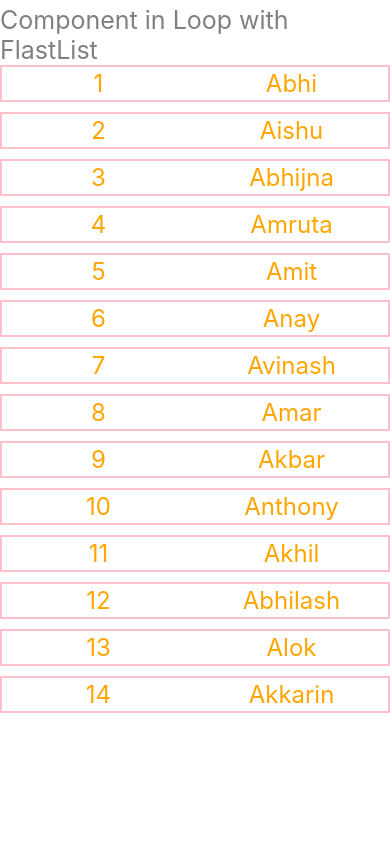
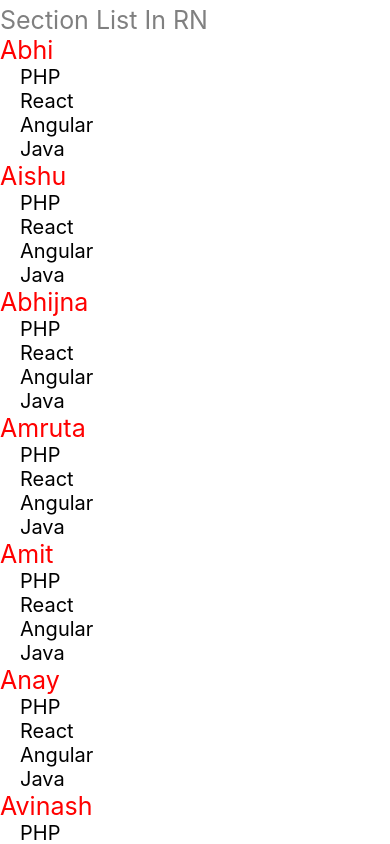
Before and after one commit to AbhishekMalkhedkar/FirstProject, a React Native app: screen / in a window 390 px wide. Shown: the top 844 px of the page. Built offline with nearby package versions, Linux system fonts and the light colour scheme.

Commit message:
Section List In RN

```diff
--- a/App.jsx
+++ b/App.jsx
@@ -5,87 +5,96 @@
  * @format
  */
 
-import { View, Text , StyleSheet, ScrollView, FlatList } from 'react-native';
+import { View, Text , StyleSheet, SectionList } from 'react-native';
 
 function App() {
   const users = [
     {
       id: 1,
       name: 'Abhi',
+      data : ["PHP" , "React", "Angular", "Java"]
     },
     {
       id: 2,
       name: 'Aishu',
+      data : ["PHP" , "React", "Angular", "Java"]
     },
     {
       id: 3,
       name: 'Abhijna',
+      data : ["PHP" , "React", "Angular", "Java"]
     },
     {
       id: 4,
       name: 'Amruta',
+      data : ["PHP" , "React", "Angular", "Java"]
     },
     {
       id: 5,
       name: 'Amit',
+      data : ["PHP" , "React", "Angular", "Java"]
     },
     {
       id: 6,
       name: 'Anay',
+      data : ["PHP" , "React", "Angular", "Java"]
     },
     {
       id: 7,
       name: 'Avinash',
+      data : ["PHP" , "React", "Angular", "Java"]
     },
     {
       id: 8,
       name: 'Amar',
+      data : ["PHP" , "React", "Angular", "Java"]
     },
     {
       id: 9,
       name: 'Akbar',
+      data : ["PHP" , "React", "Angular", "Java"]
     },
     {
       id: 10,
       name: 'Anthony',
+      data : ["PHP" , "React", "Angular", "Java"]
     },
     {
       id: 11,
       name: 'Akhil',
+      data : ["PHP" , "React", "Angular", "Java"]
     },
     {
       id: 12,
       name: 'Abhilash',
+      data : ["PHP" , "React", "Angular", "Java"]
     },
     {
       id: 13,
       name: 'Alok',
+      data : ["PHP" , "React", "Angular", "Java"]
     },
     {
       id: 14,
       name: 'Akkarin',
+      data : ["PHP" , "React", "Angular", "Java"]
     },
   ];
 
+
   return (
     <View>
-      <Text style={{ fontSize: 25, color: 'grey', marginTop : 5}}>Component in Loop with FlastList</Text>
-      <FlatList
-      data={users}
-      renderItem={({item}) => <UserData item={item} /> }
+      <Text style={{ fontSize: 25, color: 'grey', marginTop : 5}}>Section List In RN</Text>
+      <SectionList
+      sections={users}
+      renderItem={({item}) => <Text style={{fontSize : 20, marginLeft : 20}}>{item}</Text>}
+      renderSectionHeader={({section : {name}}) => <Text style={{fontSize : 25, color : 'red', }}>{name}</Text> }
       />
     </View>
   );
 };
 
-const UserData = ({item}) => {
-  return (
-    <View style={styles.box}>
-        <Text style={styles.item}>{item.id}</Text>
-        <Text style={styles.item}>{item.name}</Text>
-    </View>
-  )
-}
+
 
 const styles = StyleSheet.create({
   text : {
@@ -100,19 +109,6 @@ const styles = StyleSheet.create({
     textAlign : 'center'
 
   },
-  item : {
-    fontSize : 24,
-    color : 'orange',
-    flex : 1,
-    margin : 2,
-    textAlign : 'center'
-  },
-  box : {
-    flexDirection : 'row',
-    borderWidth : 2,
-    borderColor : 'pink',
-    marginBottom : 10
-  }
 });
 
 export default App;
```
Also changed, not shown: components/UserData.jsx (added, +28 -0 lines).
